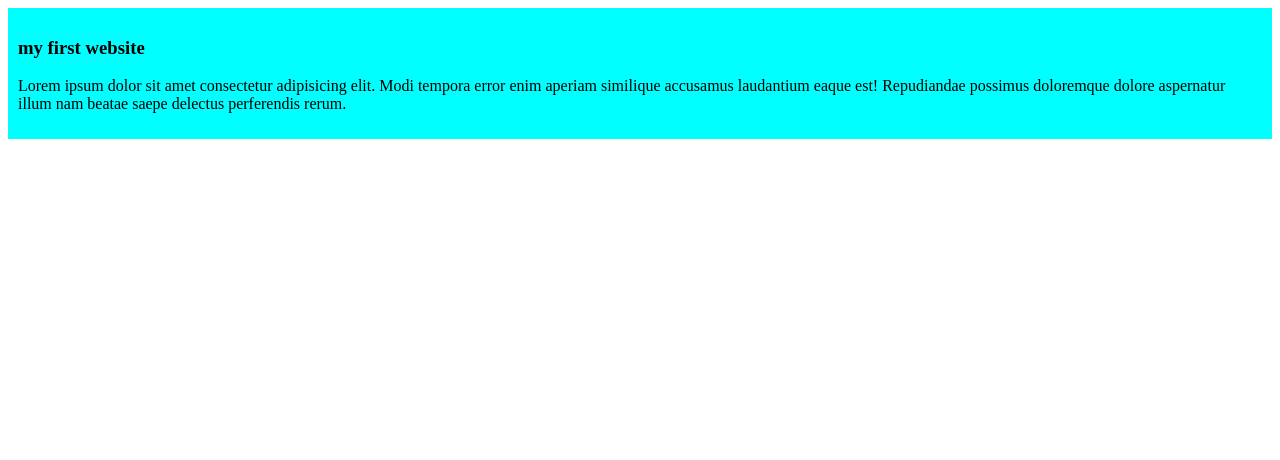
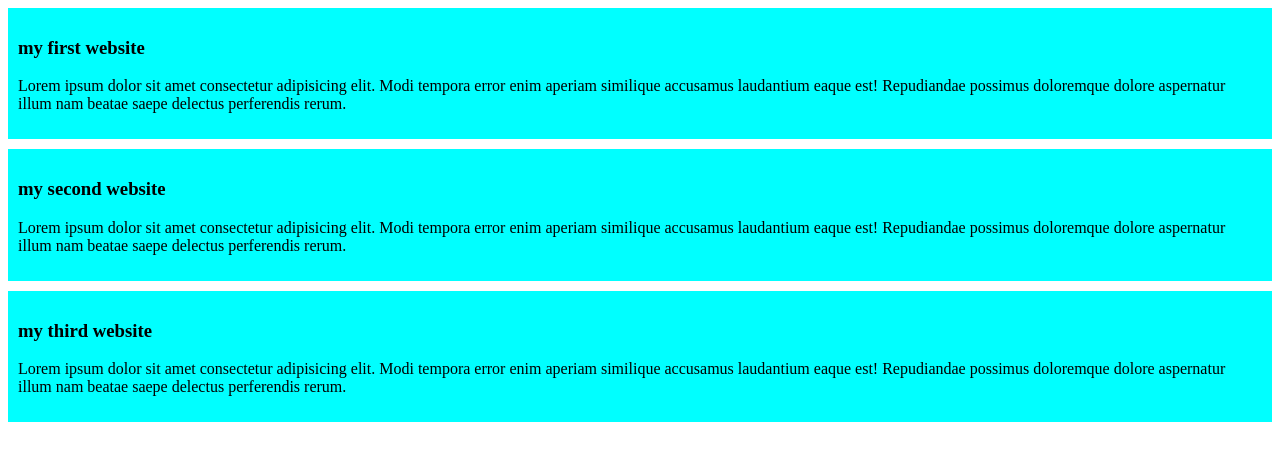
Before and after one commit to SwapnilBhowmik/git-hub-repository, a plain HTML site: page index.html in a window 1280 px wide. Drawn offline with Linux system fonts and the light colour scheme.

Commit message:
added the second and third blog

```diff
--- a/index.html
+++ b/index.html
@@ -11,5 +11,14 @@
         <h3>my first website</h3>
         <p>Lorem ipsum dolor sit amet consectetur adipisicing elit. Modi tempora error enim aperiam similique accusamus laudantium eaque est! Repudiandae possimus doloremque dolore aspernatur illum nam beatae saepe delectus perferendis rerum.</p>
     </div>
+    <div>
+        <h3>my second website</h3>
+        <p>Lorem ipsum dolor sit amet consectetur adipisicing elit. Modi tempora error enim aperiam similique accusamus laudantium eaque est! Repudiandae possimus doloremque dolore aspernatur illum nam beatae saepe delectus perferendis rerum.</p>
+    </div>
+    <div>
+        <h3>my third website</h3>
+        <p>Lorem ipsum dolor sit amet consectetur adipisicing elit. Modi tempora error enim aperiam similique accusamus laudantium eaque est! Repudiandae possimus doloremque dolore aspernatur illum nam beatae saepe delectus perferendis rerum.</p>
+    </div>
+
 </body>
 </html>
--- a/style/blg.css
+++ b/style/blg.css
@@ -1,4 +1,5 @@
 div{
     background-color: aqua;
     padding: 10px;
+    margin-bottom: 10px;
 }
```
